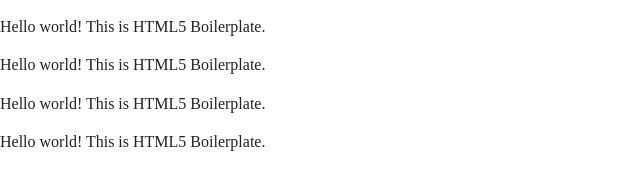
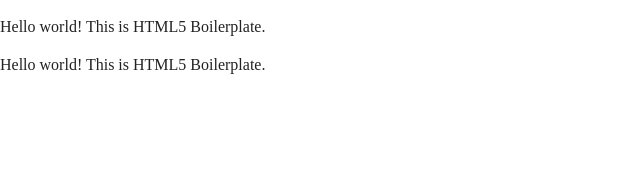
Before and after one commit to suntorytime/gh-exercise-edgar, a plain HTML site: page index.html in a window 1280 px wide. Shown: the whole page, without its empty margins (0-640 px from the left). Drawn offline with nearby package versions, Linux system fonts and the light colour scheme.

Commit message:
removed 2 p

```diff
--- a/index.html
+++ b/index.html
@@ -24,8 +24,6 @@
   <!-- Add your site or application content here -->
   <p>Hello world! This is HTML5 Boilerplate.</p>
   <p>Hello world! This is HTML5 Boilerplate.</p>
-  <p>Hello world! This is HTML5 Boilerplate.</p>
-  <p>Hello world! This is HTML5 Boilerplate.</p>
 
   <script src="js/vendor/modernizr-3.6.0.min.js"></script>
   <script src="https://code.jquery.com/jquery-3.3.1.min.js" integrity="sha256-FgpCb/KJQlLNfOu91ta32o/NMZxltwRo8QtmkMRdAu8=" crossorigin="anonymous"></script>
```
